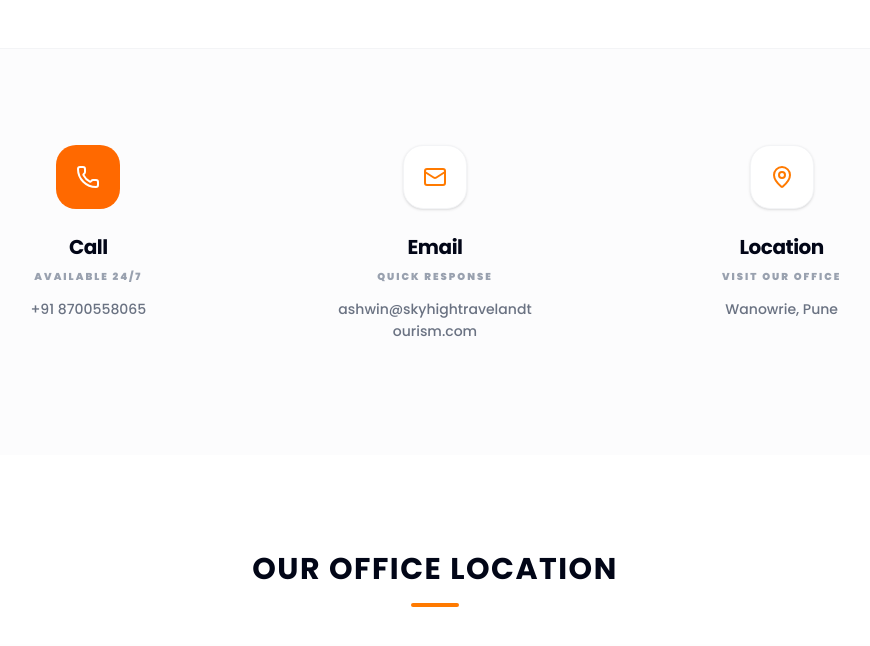
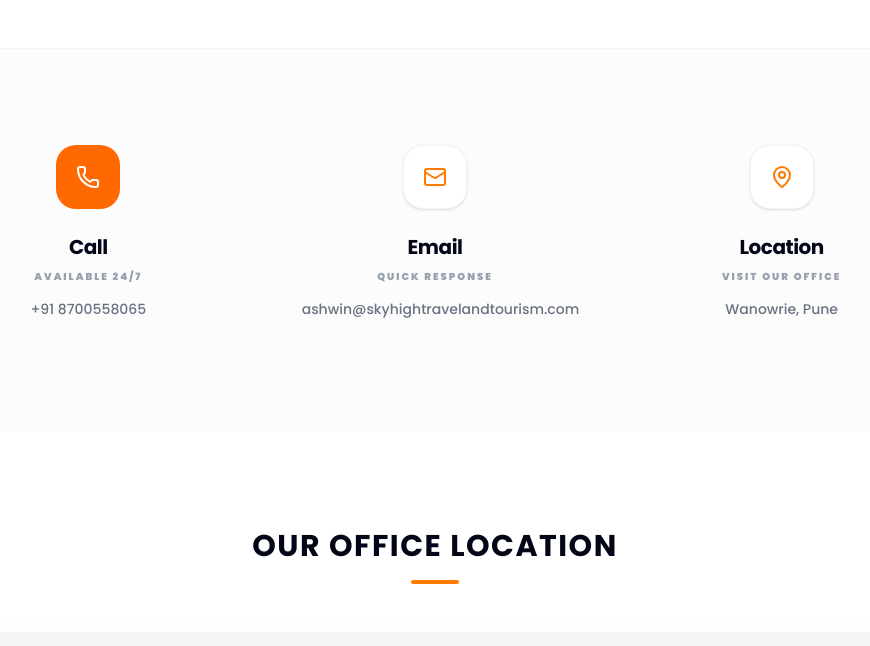
Before and after one commit to LaukikLandage/sky-high-holidays, a React (Vite) app: page /contact in a window 1280 px wide. Shown: the part 1412-2058 px from the top of the page, without its empty margins (205-1075 px from the left). Built offline with nearby package versions, Linux system fonts and the light colour scheme; grey boxes are pictures that could not be loaded.

Commit message:
Linked 'Read More About Us' CTA on Home Page to About Us page

```diff
--- a/src/components/sections/About.tsx
+++ b/src/components/sections/About.tsx
@@ -2,8 +2,10 @@ import { Check, Award, Shield, Heart } from 'lucide-react';
 import { SectionHeader } from '../ui/SectionHeader';
 import { Button } from '../ui/Button';
 import { motion } from 'framer-motion';
+import { useNavigate } from 'react-router-dom';
 
 export function About() {
+  const navigate = useNavigate();
   const features = [
     { icon: Award, text: 'Award-winning travel agency' },
     { icon: Shield, text: 'Trusted & secure bookings' },
@@ -45,7 +47,7 @@ export function About() {
               ))}
             </div>
 
-            <Button variant="secondary" size="lg">
+            <Button variant="secondary" size="lg" onClick={() => navigate('/about')}>
               Read More About Us
             </Button>
           </motion.div>
--- a/src/pages/ContactPage.tsx
+++ b/src/pages/ContactPage.tsx
@@ -288,7 +288,9 @@ function InfoCard({ icon: Icon, title, description, detail, href, iconBg }: any)
       </div>
       <h3 className="text-xl font-bold text-[#020617] mb-2">{title}</h3>
       <p className="text-[10px] font-black text-gray-400 uppercase tracking-[0.2em] mb-3">{description}</p>
-      <p className="text-gray-500 font-medium text-sm leading-relaxed max-w-[200px] break-words">{detail}</p>
+      <p className="text-[#FF7A00] md:text-gray-500 font-bold md:font-medium text-[10px] xs:text-[11px] sm:text-xs md:text-sm leading-relaxed w-full max-w-full whitespace-nowrap px-2">
+        {detail}
+      </p>
     </motion.a>
   );
 }
```
Also changed, not shown: 1 other file (tests, documents, lock files or other folders).
